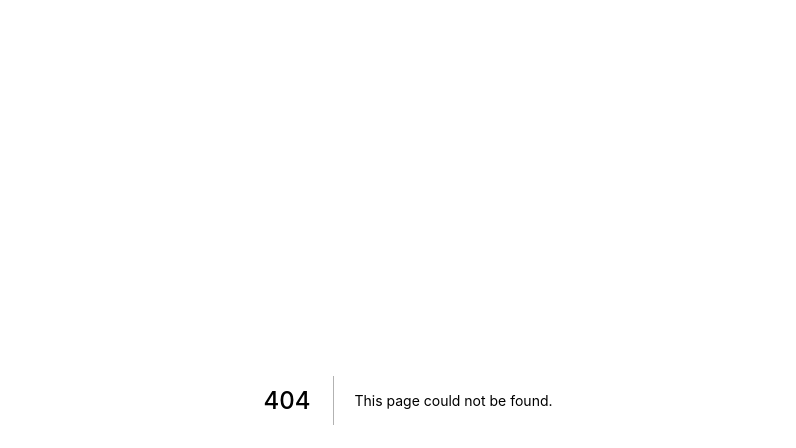
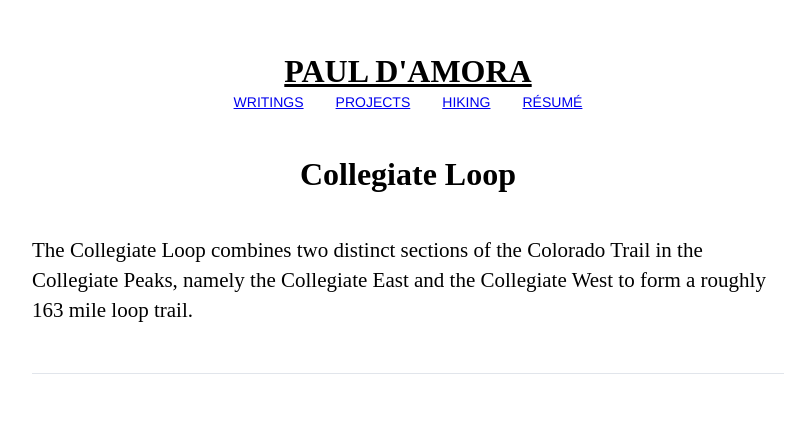
Before and after one commit to pmdamora/portfolio, a Next.js app: page /trips/collegiate-loop in a window 1280 px wide. Before the commit this address had no page. Shown: the top 448 px of the page, without its empty margins (232-1028 px from the left). Built offline with nearby package versions, Linux system fonts and the light colour scheme; a web font is replaced by a local one.

Commit message:
Create post listings page

```diff
--- /dev/null
+++ b/components/shared/Preview.tsx
@@ -0,0 +1,31 @@
+import React from 'react';
+import styled from 'styled-components';
+import Link from 'next/link';
+
+import { Box } from '@portfolio/components/shared/Box';
+import { Spacing, FontWeight } from '@portfolio/styles';
+
+const DateHeading = styled.h5`
+  margin-right: ${Spacing.medium};
+  font-weight: ${FontWeight.NORMAL};
+`;
+
+interface Props {
+  title: string;
+  publishDate: string;
+  link: string;
+  prefetch: boolean;
+}
+
+export const Preview = ({ title, publishDate, link, prefetch }: Props) => (
+  <Box boxDirection="column">
+    <Box>
+      <DateHeading>{publishDate}</DateHeading>
+      <Link href={link} prefetch={prefetch}>
+        <a>
+          <h5>{title}</h5>
+        </a>
+      </Link>
+    </Box>
+  </Box>
+);
--- /dev/null
+++ b/pages/trips/collegiate-loop/index.tsx
@@ -0,0 +1,28 @@
+import React, { FunctionComponent } from 'react';
+
+import { Page } from '@portfolio/components/shared/Page';
+import { Preview } from '@portfolio/components/shared/Preview';
+
+function importAll(r) {
+  return r.keys().map(r);
+}
+
+const previewItems = importAll(require.context('./', false, /.mdx$/));
+
+const items = previewItems.map(({ meta }, index) => {
+  return <Preview key={meta.title} prefetch={index < 3} {...meta} />;
+});
+
+const CollegiateLoopPage: FunctionComponent<{}> = () => {
+  const title = 'Collegiate Loop';
+  const description =
+    'The Collegiate Loop combines two distinct sections of the Colorado Trail in the Collegiate Peaks, namely the Collegiate East and the Collegiate West to form a roughly 163 mile loop trail.';
+
+  return (
+    <Page title={title} description={description} showHeading>
+      {items}
+    </Page>
+  );
+};
+
+export default CollegiateLoopPage;
```
